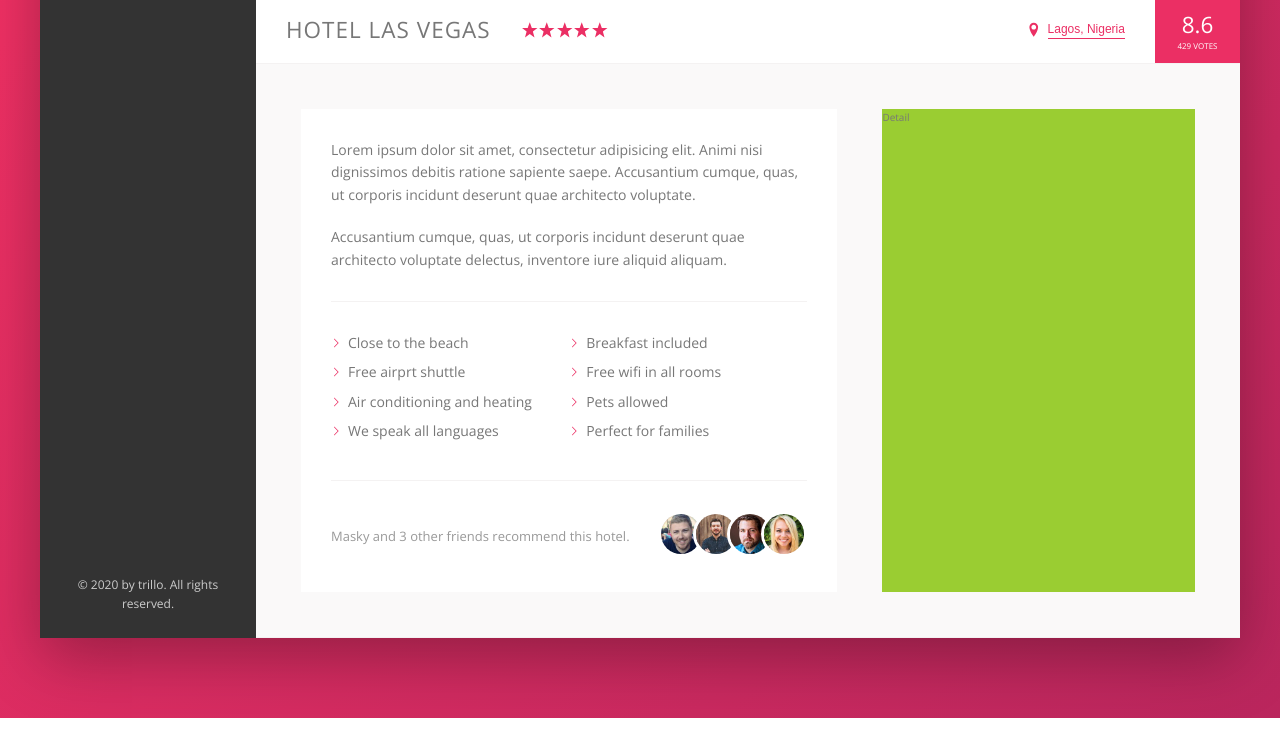
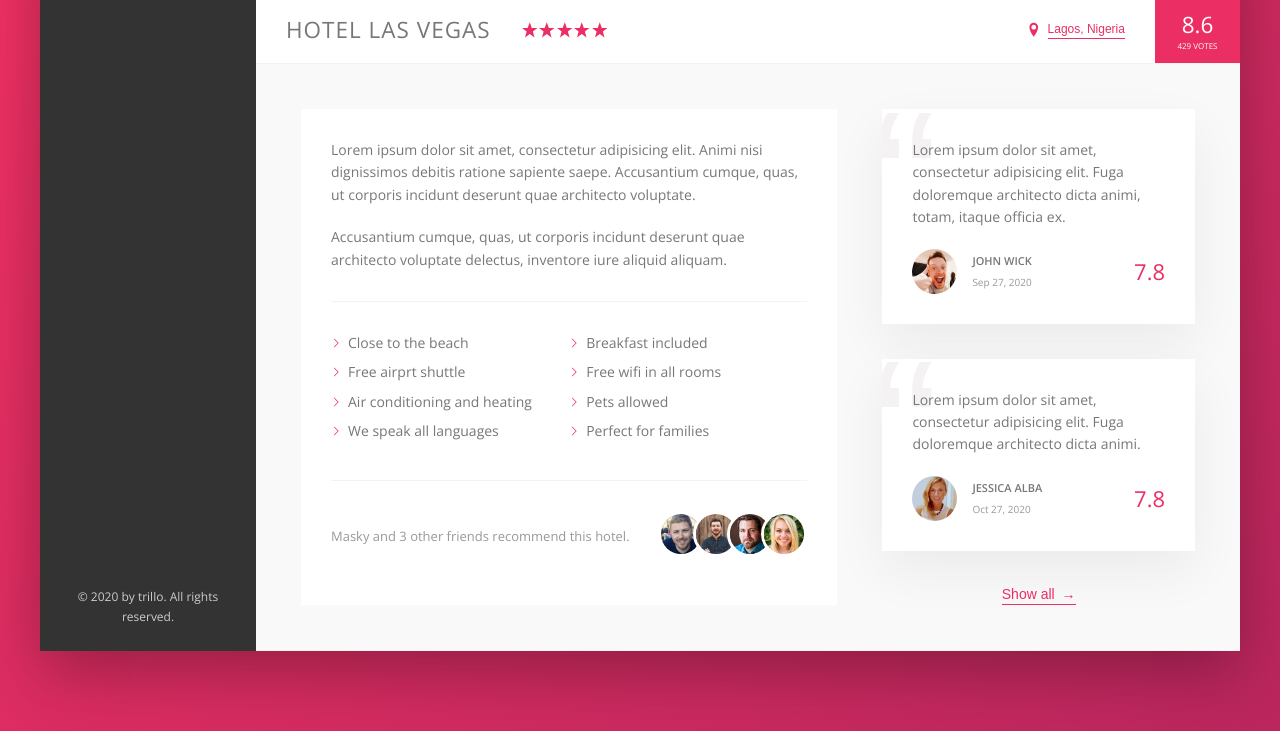
Before and after one commit to unclejide1/trillo, a website: page index.html in a window 1280 px wide. Shown: the part 538-1269 px from the top of the page. Drawn offline with nearby package versions, Linux system fonts and the light colour scheme.

Commit message:
feat: add user reviews section

```diff
--- a/index.html
+++ b/index.html
@@ -162,7 +162,35 @@
                             </div>
                         </div>
                         <div class="user-reviews">
-                            Detail
+                           <figure class="review">
+                                <Blockquote class="review__text">
+                                    Lorem ipsum dolor sit amet, consectetur adipisicing elit. Fuga doloremque architecto dicta animi, totam, itaque officia ex.
+                                </Blockquote class="review__text">
+                                <figcaption class="review__user">
+                                    <img src="img/user-1.jpg" alt="User 1" class="review__photo">
+                                    <div class="review__user-box">
+                                        <p class="review__user-name">John Wick</p>
+                                        <p class="review__user-date">Sep 27, 2020</p>
+                                    </div>
+                                    <div class="review__rating">7.8</div>
+                                </figcaption>
+                           </figure>
+
+                           <figure class="review">
+                            <Blockquote class="review__text">
+                                Lorem ipsum dolor sit amet, consectetur adipisicing elit. Fuga doloremque architecto dicta animi.
+                            </Blockquote class="review__text">
+                            <figcaption class="review__user">
+                                <img src="img/user-2.jpg" alt="User 2" class="review__photo">
+                                <div class="review__user-box">
+                                    <p class="review__user-name">Jessica Alba</p>
+                                    <p class="review__user-date">Oct 27, 2020</p>
+                                </div>
+                                <div class="review__rating">7.8</div>
+                            </figcaption>
+                       </figure>
+
+                       <button class="btn-inline">Show all <span>&rarr;</span></button>
                         </div>
                     </div>
                  </main>
--- a/sass/_component.scss
+++ b/sass/_component.scss
@@ -285,8 +285,18 @@
     cursor: pointer;
     transition: all .2s;
 
+    & span{
+        margin-left: 3px;
+        transition: margin-left .2s;
+
+    }
+
     &:hover{
         color: var(--color-grey-dark-1);
+
+        span{
+            margin-left: 8px;
+        }
     }
 
     &:focus{
@@ -386,9 +396,6 @@
         margin-right: auto;
     }
 
-    &__friends{
-
-    }
 
     &__photo{
         box-sizing: content-box;
@@ -404,3 +411,69 @@
 
 
 }
+
+
+/////////////////////////////////
+//REVIEW
+
+.review{
+    background-color: #fff;
+    box-shadow: var(--shadow-light);
+    padding: 3rem;
+    margin-bottom: 3.5rem;
+    position: relative;
+    overflow: hidden;
+
+    &__text{
+        margin-bottom: 2rem;
+        z-index: 10;
+        position: relative;
+    }
+
+    &__user{
+        display: flex;
+        align-items: center;
+    }
+
+    &__photo{
+        height: 4.5rem;
+        width: 4.5rem;
+        border-radius: 50%;
+        margin-right: 1.5rem;
+    }
+
+    &__user-box{
+        margin-right: auto;
+    }
+
+    &__user-name{
+        font-size: 1.1rem;
+        font-weight: 600;
+        text-transform: uppercase;
+        margin-bottom: .4rem;
+    }
+
+
+    &__user-date{
+        font-size: 1rem;
+        color: var(--color-grey-dark-3);
+    }
+
+    &__rating{
+        font-size: 2.2rem;
+        color: var(--color-primary);
+        font-weight: 300;
+    }
+
+    &::before{
+        content: "\201C";
+        position: absolute;
+        top: -2.75rem;
+        left: -1rem;
+        line-height: 1;
+        font-size: 20rem;
+        color: var(--color-grey-light-2);
+        font-family: sans-serif;
+        z-index: 1;
+    }
+}
--- a/sass/_layout.scss
+++ b/sass/_layout.scss
@@ -38,6 +38,7 @@
 .detail{
     display: flex;
     padding: 4.5rem;
+    font-size: 1.4rem;
     background-color: var(--color-grey-light-1);
     border-bottom: var(--line);
 }
@@ -45,7 +46,6 @@
 .description{
     background-color: orangered;
     flex: 0 0 60%;
-font-size: 1.4rem;
     padding: 3rem;
     margin-right: 4.5rem;
     background-color: #fff;
@@ -53,6 +53,11 @@ box-shadow: --shadow-light;
 }
 
 .user-reviews{
-background-color: yellowgreen;
+
     flex: 1;
+
+    display: flex;
+
+    flex-direction: column;
+    align-items: center;
 }
```
Also changed, not shown: css/style.css. Lines whose indentation alone changed are shown as unchanged.
